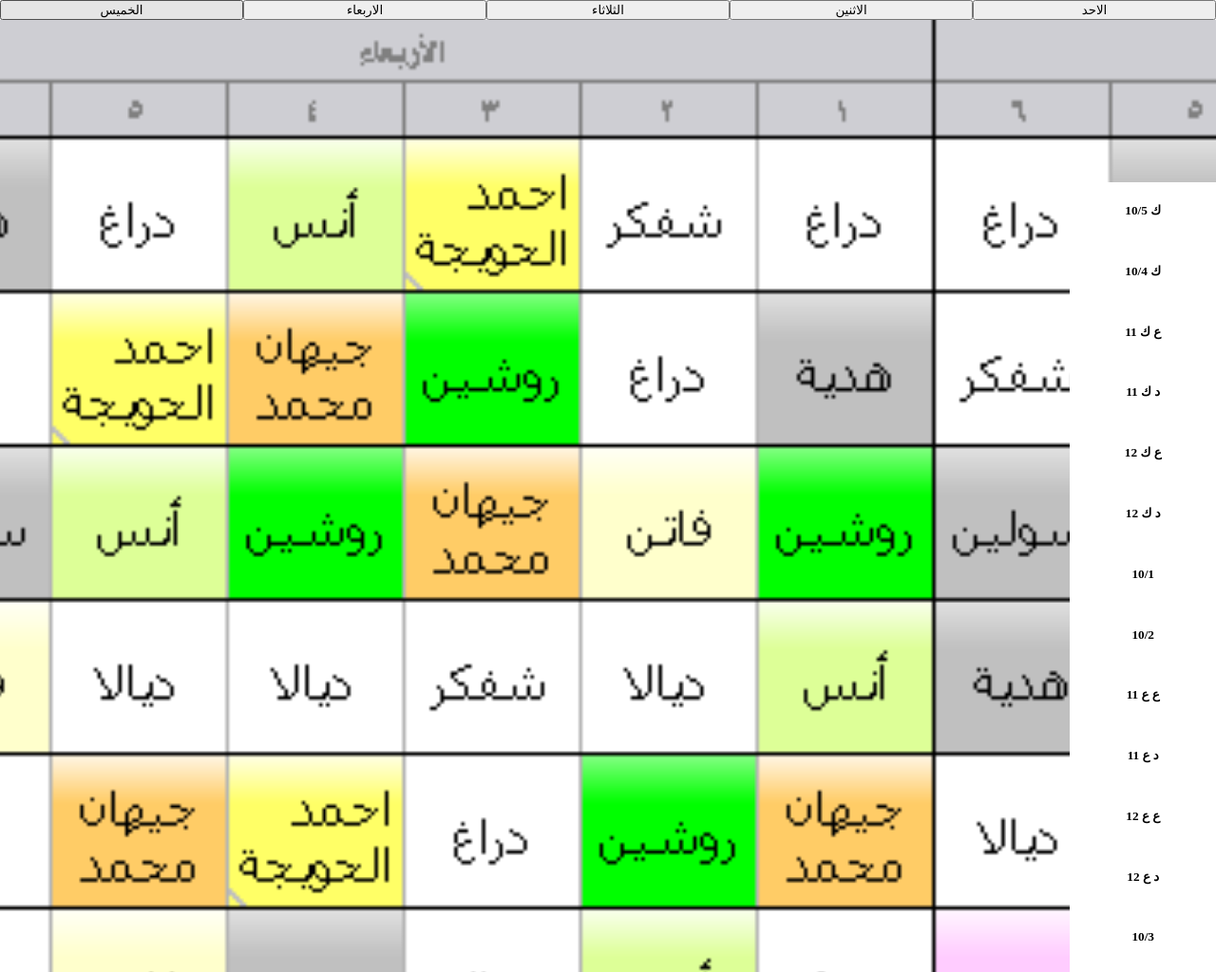
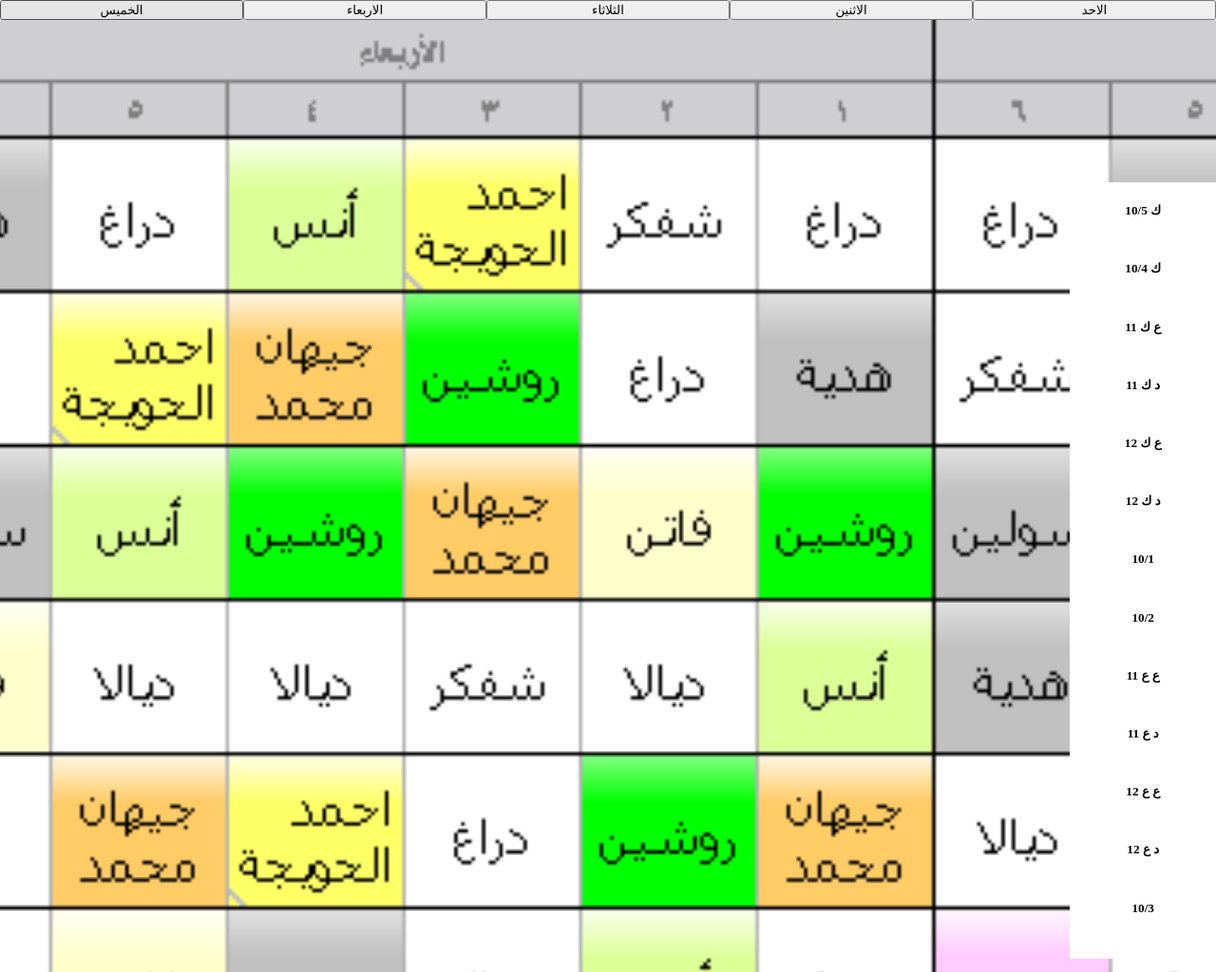
Before and after one commit to drgsat/omarmuxtar, a plain HTML site: page index.html in a window 1280 px wide. Shown: the top 1024 px of the page at 95% size. Drawn offline with Linux system fonts and the light colour scheme.

Commit message:
Update index.html

```diff
--- a/index.html
+++ b/index.html
@@ -42,7 +42,7 @@ text-align: center;
   border-color: black;
 }
 .dr h5{
-    padding-bottom: 2vw;
+  padding-bottom: 15%;
 
     justify-content: center;
     align-items: center;
```
